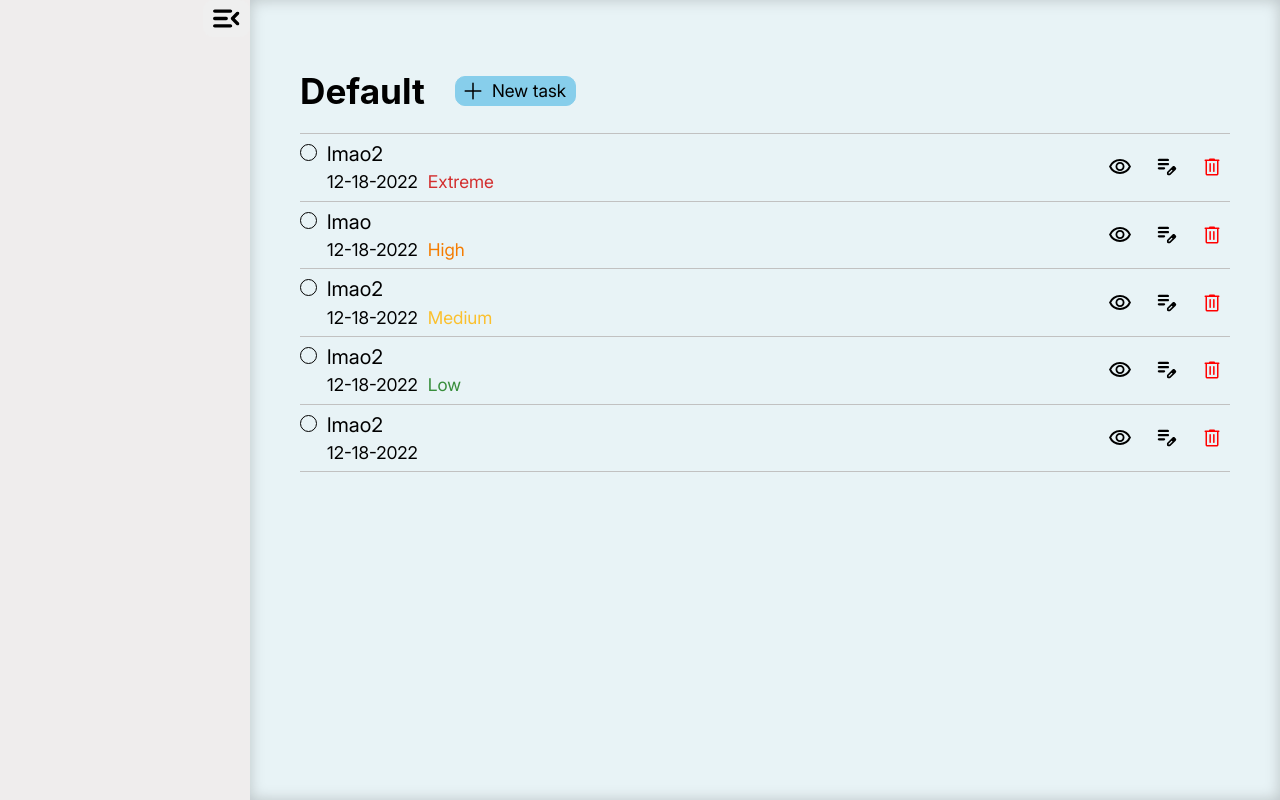
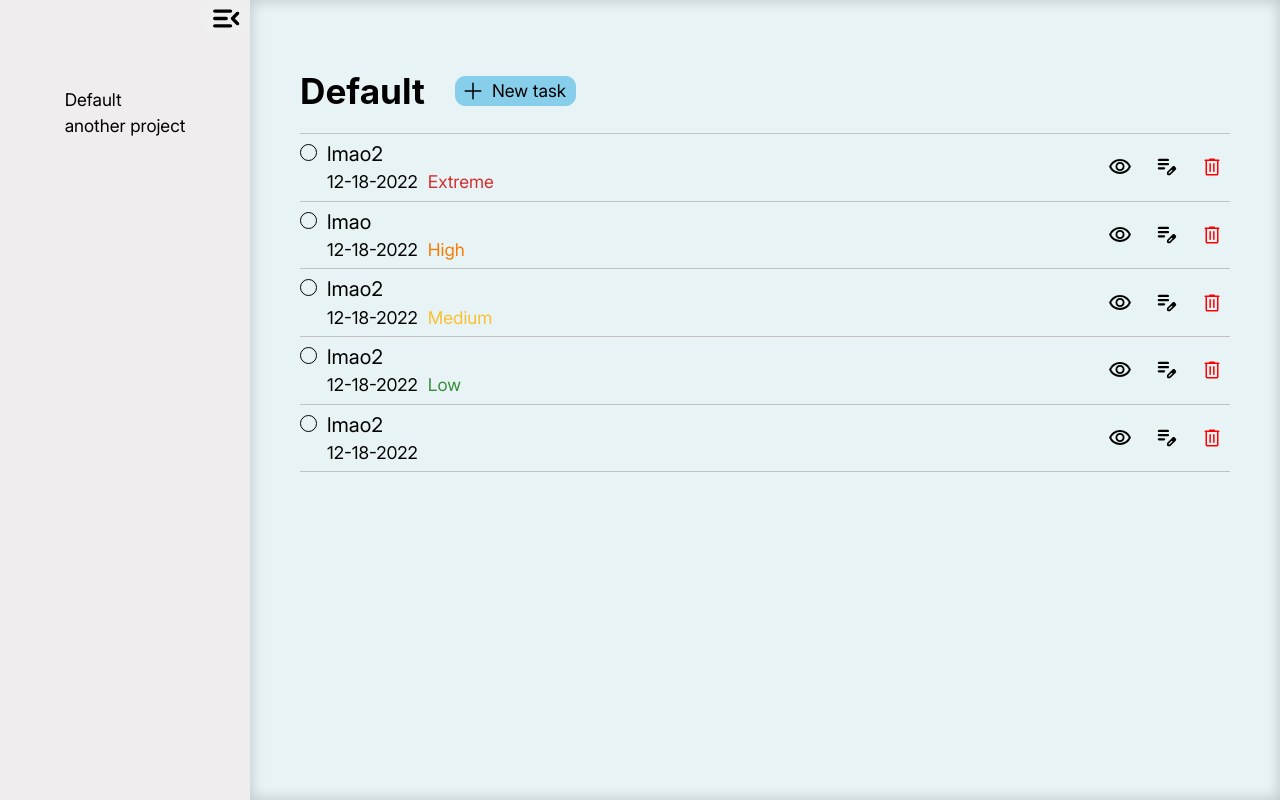
Before and after one commit to fromscode/todo-app, a website built with webpack: page src/index.html in a window 1280 px wide. Built offline with nearby package versions, Linux system fonts and the light colour scheme; a web font is replaced by a local one.

Commit message:
Make projects appear in sidebar

```diff
--- a/src/addEventListeners.js
+++ b/src/addEventListeners.js
@@ -215,6 +215,7 @@
 
     btn.addEventListener('click', () => {
         btn.parentElement.classList.toggle("collapsed");
+        btn.parentElement.querySelector("ul").classList.toggle("none");
         btn.firstChild.src = btn.parentElement.classList.length > 1 ? menu : menuOpen;
         console.log(menu);
     })
--- a/src/index.html
+++ b/src/index.html
@@ -10,6 +10,8 @@
 <body>
     <div class="sidebar">
         <button type="button" class="collapse-btn"></button>
+        <ul class="project-list">
+        </ul>
     </div>
 
     <main class="main">
--- a/src/index.js
+++ b/src/index.js
@@ -14,6 +14,7 @@
 addSidebarCollapseEventListener();
 
 const defaultProject = createProject("Default");
+const project2 = createProject("another project");
 
 const todo1 = createTodo("lmao2", "12-18-2022",
     "Extreme", "hell yea!"
@@ -42,4 +43,6 @@
 defaultProject.addTodo(todo4);
 defaultProject.addTodo(todo5);
 
-initialize(defaultProject);
+const projectList = [defaultProject, project2];
+
+initialize(projectList, defaultProject);
--- a/src/init.js
+++ b/src/init.js
@@ -3,11 +3,12 @@
 import menu from './assets/icons/menu_open.svg';
 import add from './assets/icons/add.svg';
 
-function initialize(project) {
+function initialize(projectList, project) {
     displayProject(project);
     displayIcons();
 
     addAllListeners(project);
+    displayAllProjectNames(projectList);
 }
 
 function displayIcons() {
@@ -30,4 +31,15 @@
     addBtn.prepend(icon);
 }
 
+function displayAllProjectNames(projectList) {
+    const ul = document.querySelector(".project-list");
+
+    for (const project of projectList) {
+        const li = document.createElement("li");
+        li.classList.add("project-name");
+        li.textContent = project.getName();
+        ul.append(li);
+    }
+}
+
 export default initialize;
--- a/src/styles/layout.css
+++ b/src/styles/layout.css
@@ -14,7 +14,8 @@
     display: flex;
     width: 250px;
     flex-shrink: 0;
-    align-items: flex-end;
+    align-items: center;
+    flex-direction: column;
 }
 
 .sidebar.collapsed {
@@ -94,7 +95,7 @@
     border: none;
     border-radius: 10px;
     margin-left: auto;
-    margin-bottom: auto;
+    margin-bottom: 50px;
 }
 
 .collapse-btn:hover {
--- a/src/styles/theme.css
+++ b/src/styles/theme.css
@@ -2,7 +2,7 @@
     background-color: var(--color-sidebar);
 }
 
-li {
+main  li {
     border-top: 1px solid var(--color-card-border);
 }
 
```
